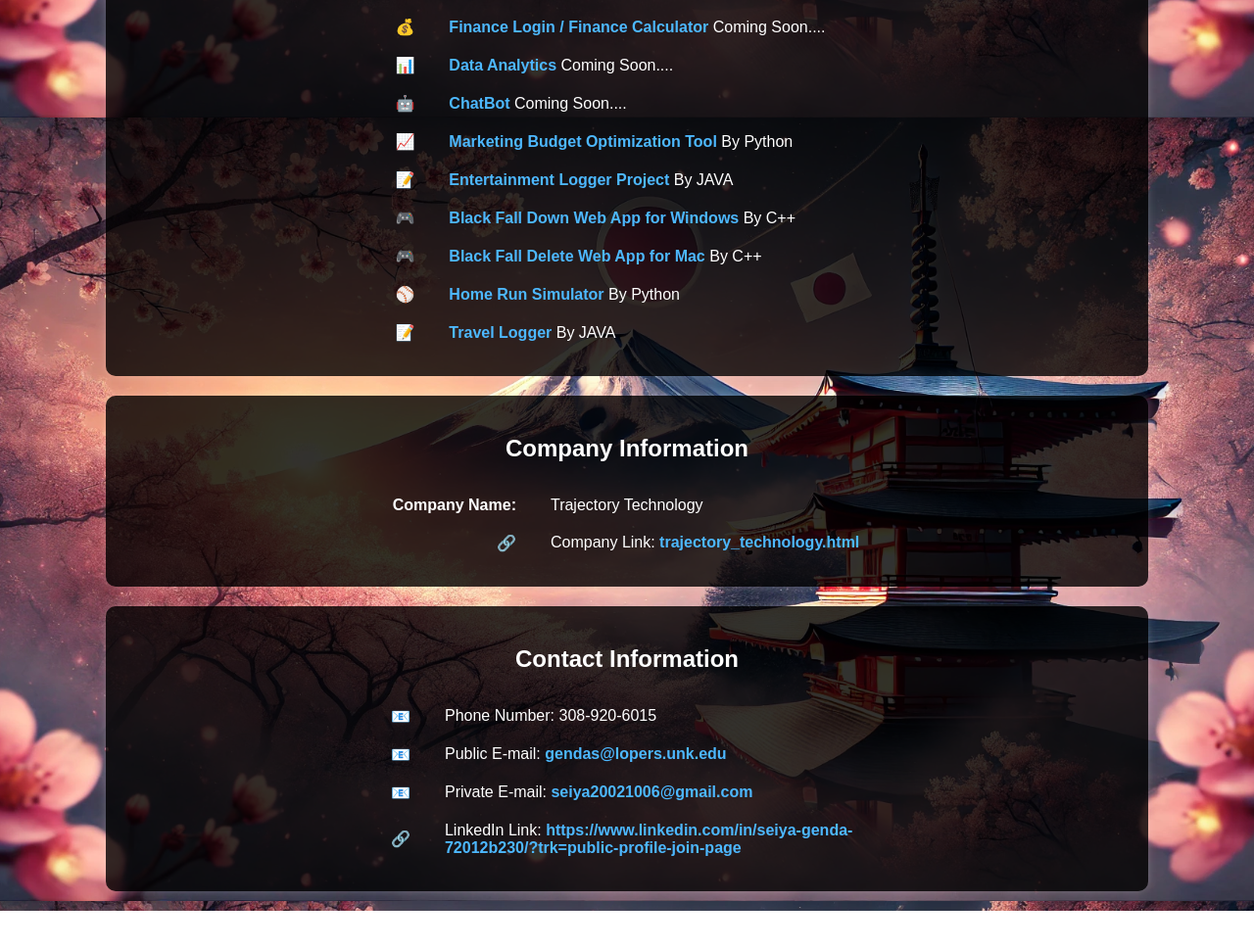
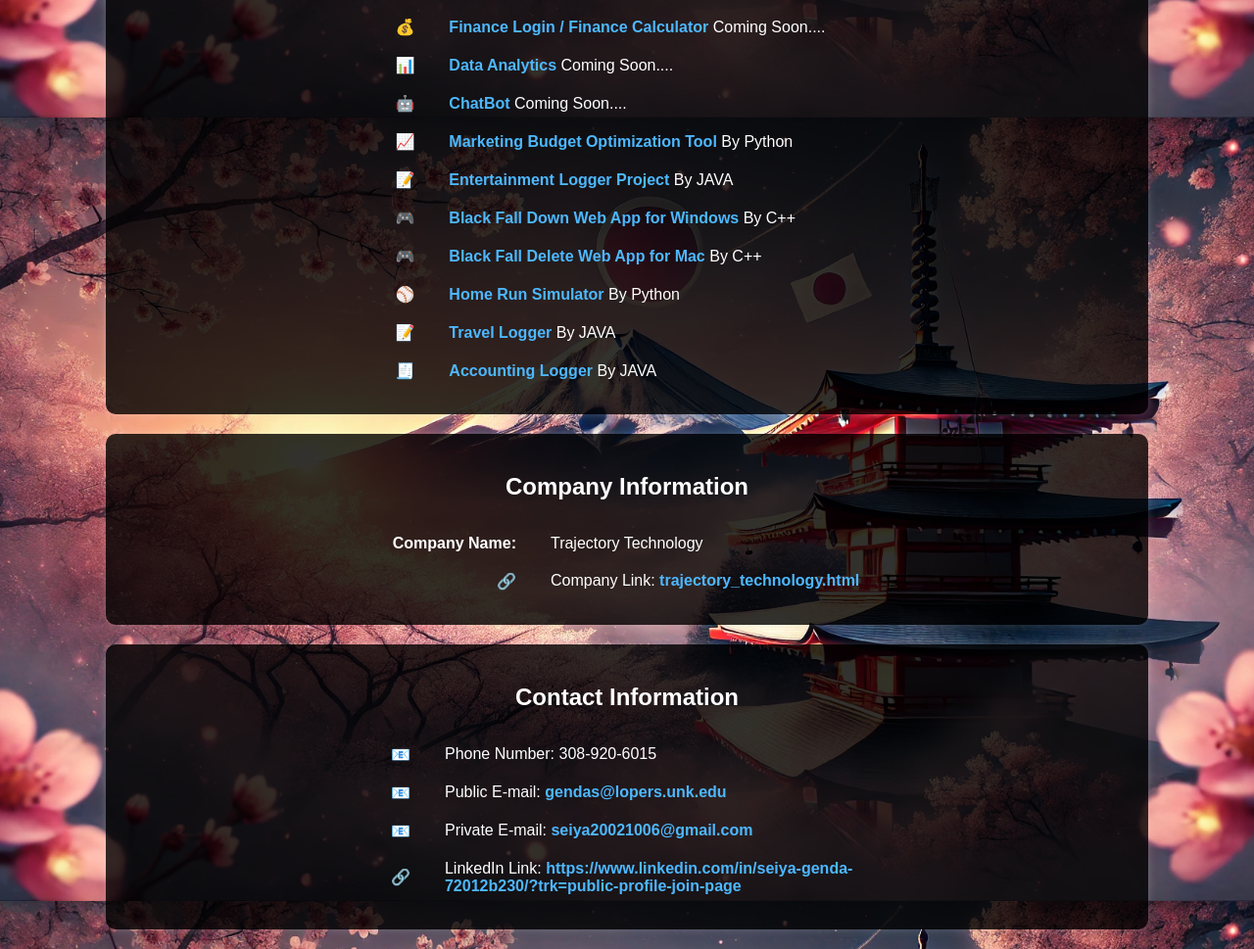
Before and after one commit to Seiya2002Genda/my_homepage, a plain HTML site: page index.html in a window 1280 px wide. Shown: the part 2280-3249 px from the top of the page at 98% size. Before the commit the page ends 3210 px from the top, so only its background shows below. Drawn offline with Linux system fonts and the light colour scheme.

Commit message:
Update index.html

```diff
--- a/index.html
+++ b/index.html
@@ -270,6 +270,10 @@
                 <td>📝</td>
                 <td><a href="https://github.com/Seiya2002Genda/travel_logger" target="_blank">Travel Logger</a> By JAVA </td>
             </tr>
+            <tr>
+                <td>🧾</td>
+                <td><a href="https://github.com/Seiya2002Genda/accounting_logger" target="_blank">Accounting Logger</a> By JAVA </td>
+            </tr>
         </table>
     </section>
 
```
